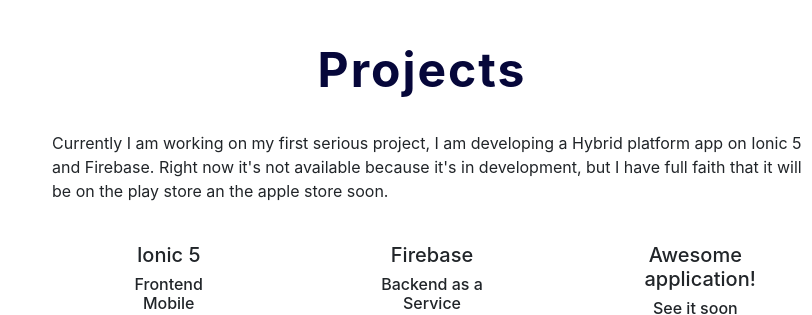
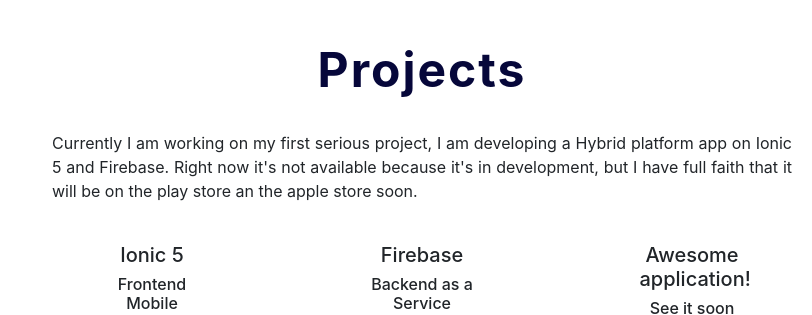
Before and after one commit to TrabajosPCTW/Entrega1, a plain HTML site: page index.html in a window 1280 px wide. Shown: the part 3465-3780 px from the top of the page, without its empty margins (468-1280 px from the left). Drawn offline with nearby package versions, Linux system fonts and the light colour scheme.

Commit message:
cambios menores

```diff
--- a/index.html
+++ b/index.html
@@ -155,7 +155,7 @@
                     <span class="sr-only">Next</span>
                 </a>
             </div>
-            <p style="text-align: justify; padding-top: 20px; padding-left: 20px;">
+            <p style="text-align: justify; padding-top: 20px; padding-left: 20px; padding-right: 20px;">
                 Here's an awesome video about cocktailry that you will love
             </p>
             <div class="row justify-content-center">
@@ -170,8 +170,8 @@
             <div class="text-center title">
                 <h2 class="pb-lg-4">Projects</h2>
             </div>
-            <div style="padding-left: 20px;">
-                <p>
+            <div>
+                <p style="padding-left: 20px; padding-right: 20px; text-align: justify;">
                     Currently I am working on my first serious project, I am developing a Hybrid platform app on Ionic 5
                     and Firebase. Right now it's not available because it's in development, but I have full faith that it
                     will be on the play store an the apple store soon.
```
